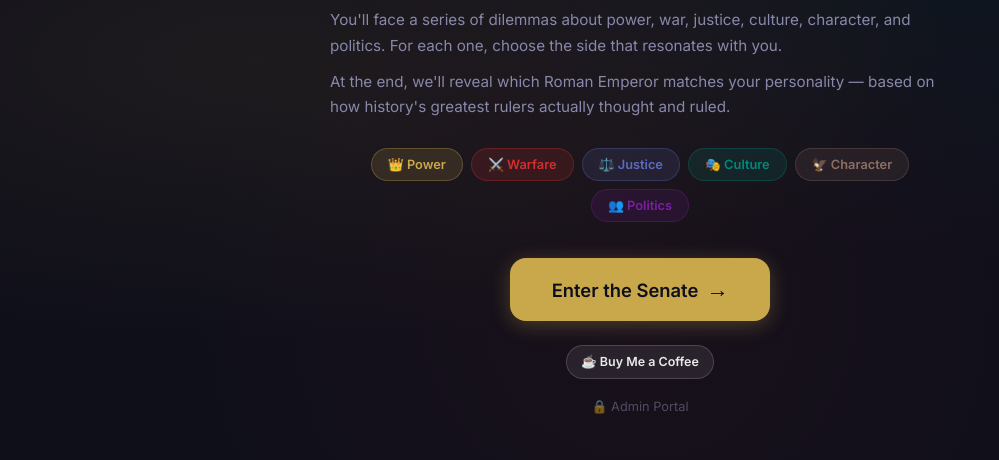
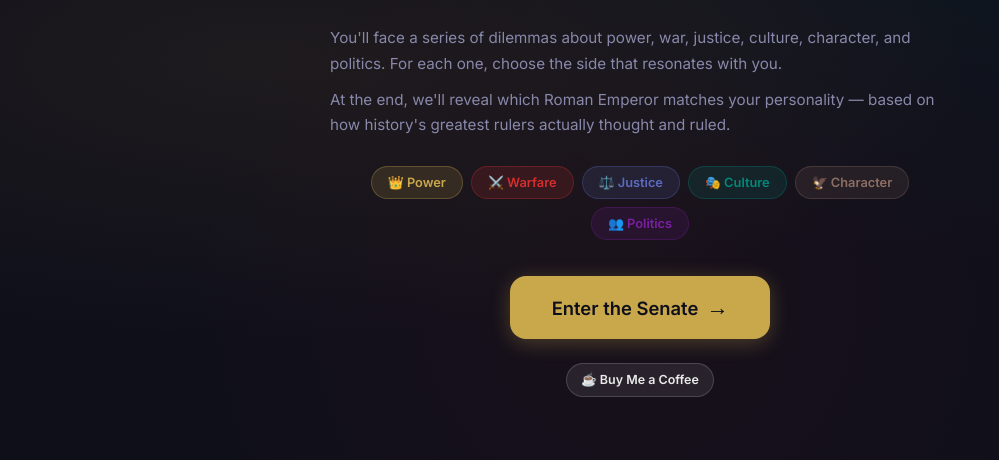
Before and after one commit to aronchernick/EmperorQuiz, a plain HTML site: page index.html in a window 1280 px wide. Shown: the part 340-800 px from the top of the page, without its empty margins (0-999 px from the left). Drawn offline with nearby package versions, Linux system fonts and the light colour scheme; no server answers; a script that the page names is missing.

Commit message:
removed admin link

```diff
--- a/index.html
+++ b/index.html
@@ -116,9 +116,6 @@
       </button>
       <div class="start-footer">
         <a href="https://buymeacoffee.com/aaronchernick" target="_blank" rel="noopener noreferrer" class="btn btn-coffee-pill">☕ Buy Me a Coffee</a>
-      </div>
-      <div class="admin-link-container">
-        <a href="admin.html" class="admin-link">🔒 Admin Portal</a>
       </div>
     </div>
   </div>
```
